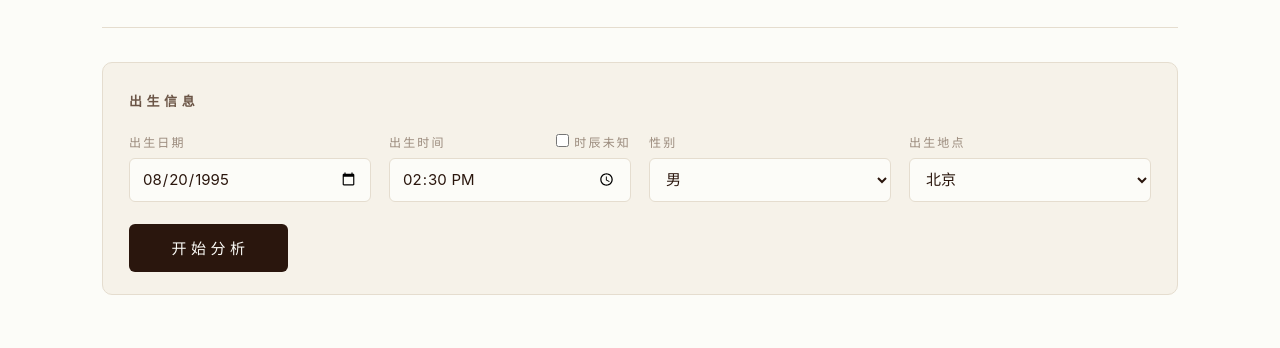
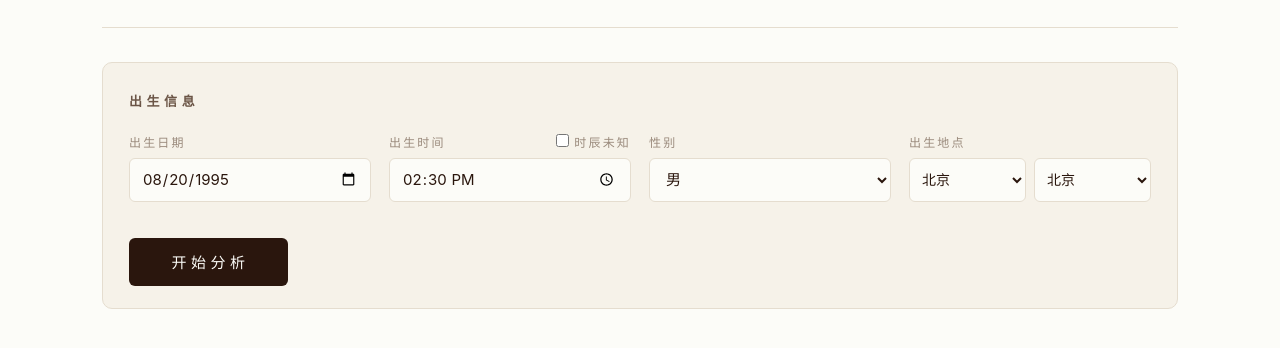
Before and after one commit to jasmine1230583/bazi-jiedu, a plain HTML site: page index.html in a window 1280 px wide. Shown: the part 222-570 px from the top of the page. Drawn offline with Linux system fonts and the light colour scheme.

Commit message:
Add files via upload

```diff
--- a/index.html
+++ b/index.html
@@ -274,15 +274,12 @@ footer.foot{padding:60px 0 40px;margin-top:50px;border-top:1px solid var(--line)
 
     <div class="field">
       <label>出生地点</label>
-      <select id="inCity">
-        <option value="116.40" selected>北京</option>
-        <option value="121.47">上海</option>
-        <option value="113.26">广州</option>
-        <option value="104.07">成都</option>
-        <option value="126.63">哈尔滨</option>
-      </select>
+      <div style="display:flex; gap:8px;">
+        <select id="inProv" style="flex:1; padding:0 8px; font-size:14px;"></select>
+        <select id="inCity" style="flex:1; padding:0 8px; font-size:14px;"></select>
+      </div>
     </div>
-  </div>
+
   <div class="btn-row">
     <button class="analyze" id="btnGo">开始分析</button>
     <span class="err" id="errMsg"></span>
@@ -387,6 +384,45 @@ footer.foot{padding:60px 0 40px;margin-top:50px;border-top:1px solid var(--line)
 </div>
 
 <script>
+// === 全国主要省市经度数据库（用于计算真太阳时） ===
+const CITY_DATA = {
+  "北京": { "北京": 116.41 },
+  "天津": { "天津": 117.20 },
+  "上海": { "上海": 121.47 },
+  "重庆": { "重庆": 106.55 },
+  "河北": { "石家庄": 114.51, "唐山": 118.18, "保定": 115.46, "邯郸": 114.49, "秦皇岛": 119.60 },
+  "山西": { "太原": 112.55, "大同": 113.30, "临汾": 111.52 },
+  "内蒙古": { "呼和浩特": 111.75, "包头": 109.84, "鄂尔多斯": 109.78 },
+  "辽宁": { "沈阳": 123.43, "大连": 121.62, "鞍山": 122.99 },
+  "吉林": { "长春": 125.32, "吉林": 126.55, "延吉": 129.51 },
+  "黑龙江": { "哈尔滨": 126.53, "大庆": 125.10, "齐齐哈尔": 123.92 },
+  "江苏": { "南京": 118.80, "苏州": 120.62, "无锡": 120.30, "常州": 119.97, "徐州": 117.18, "南通": 120.89, "扬州": 119.41 },
+  "浙江": { "杭州": 120.15, "宁波": 121.55, "温州": 120.70, "绍兴": 120.58, "嘉兴": 120.76, "金华": 119.65 },
+  "安徽": { "合肥": 117.28, "芜湖": 118.43, "蚌埠": 117.39 },
+  "福建": { "福州": 119.30, "厦门": 118.09, "泉州": 118.58, "漳州": 117.65 },
+  "江西": { "南昌": 115.89, "赣州": 114.93, "九江": 115.99 },
+  "山东": { "济南": 117.00, "青岛": 120.38, "烟台": 121.39, "潍坊": 119.16, "临沂": 118.35 },
+  "河南": { "郑州": 113.63, "洛阳": 112.45, "开封": 114.31, "新乡": 113.93, "南阳": 112.53 },
+  "湖北": { "武汉": 114.30, "宜昌": 111.29, "襄阳": 112.14 },
+  "湖南": { "长沙": 112.94, "株洲": 113.13, "衡阳": 112.57, "岳阳": 113.13 },
+  "广东": { "广州": 113.26, "深圳": 114.06, "佛山": 113.12, "东莞": 113.75, "珠海": 113.58, "中山": 113.39, "惠州": 114.41 },
+  "广西": { "南宁": 108.37, "桂林": 110.29, "柳州": 109.42 },
+  "海南": { "海口": 110.20, "三亚": 109.51 },
+  "四川": { "成都": 104.07, "绵阳": 104.68, "乐山": 103.77, "宜宾": 104.63, "南充": 106.08 },
+  "贵州": { "贵阳": 106.63, "遵义": 106.93 },
+  "云南": { "昆明": 102.83, "大理": 100.16, "丽江": 100.23, "曲靖": 103.80 },
+  "西藏": { "拉萨": 91.11, "日喀则": 88.88 },
+  "陕西": { "西安": 108.94, "咸阳": 108.71, "宝鸡": 107.24, "汉中": 107.02 },
+  "甘肃": { "兰州": 103.83, "天水": 105.72 },
+  "青海": { "西宁": 101.78 },
+  "宁夏": { "银川": 106.23 },
+  "新疆": { "乌鲁木齐": 87.62, "喀什": 75.99, "伊宁": 81.32 },
+  "台湾": { "台北": 121.52, "高雄": 120.31, "台中": 120.68 },
+  "香港": { "香港": 114.17 },
+  "澳门": { "澳门": 113.55 },
+  "海外": { "东京": 139.69, "首尔": 126.98, "新加坡": 103.85, "纽约": -74.01, "洛杉矶": -118.24, "伦敦": -0.13, "悉尼": 151.21 }
+};
+
 // ⚠️ 在这里填入您 Flask 后端部署的 API 完整地址（如阿里云 FC URL 或服务器域名）
 const BACKEND_URL = "https://bazi-core-hwvsrezois.cn-hangzhou.fcapp.run";
 const WORKER_URL = "https://bazi-proxy-tsplpallqn.cn-hangzhou.fcapp.run";
@@ -434,7 +470,9 @@ function computeAll(){
   var isTimeUnknown = document.getElementById("inTimeUnknown").checked;
   var tv=isTimeUnknown ? "12:00" : (document.getElementById("inTime").value||"12:00");
   var gender=parseInt(document.getElementById("inGender").value,10);
-  var lon=parseFloat(document.getElementById("inCity").value);
+var prov = document.getElementById("inProv").value;
+var city = document.getElementById("inCity").value;
+var lon = CITY_DATA[prov][city];
   var parts=dv.split("-"),y=+parts[0],m=+parts[1],d=+parts[2];
   var tp=tv.split(":"),h=+tp[0],mi=+(tp[1]||0);
 
@@ -1376,6 +1414,44 @@ document.getElementById("returnToInput").addEventListener("click", function(){
   document.getElementById("entryView").hidden=false;
   window.scrollTo({top:0,behavior:"smooth"});
 });
+
+// === 初始化省市联动下拉框 ===
+function initCitySelects() {
+  var provSel = document.getElementById("inProv");
+  var citySel = document.getElementById("inCity");
+
+  // 填充省份
+  for (var prov in CITY_DATA) {
+    var opt = document.createElement("option");
+    opt.value = prov;
+    opt.textContent = prov;
+    provSel.appendChild(opt);
+  }
+
+  // 更新城市列表的函数
+  function updateCities() {
+    citySel.innerHTML = "";
+    var currentProv = provSel.value;
+    var cities = CITY_DATA[currentProv];
+    for (var city in cities) {
+      var opt = document.createElement("option");
+      opt.value = city;
+      opt.textContent = city;
+      citySel.appendChild(opt);
+    }
+  }
+
+  // 监听省份变化
+  provSel.addEventListener("change", updateCities);
+
+  // 默认选中北京
+  provSel.value = "北京";
+  updateCities();
+}
+
+// 页面加载时执行
+document.addEventListener("DOMContentLoaded", initCitySelects);
+
 </script>
 </body>
 </html>
```
